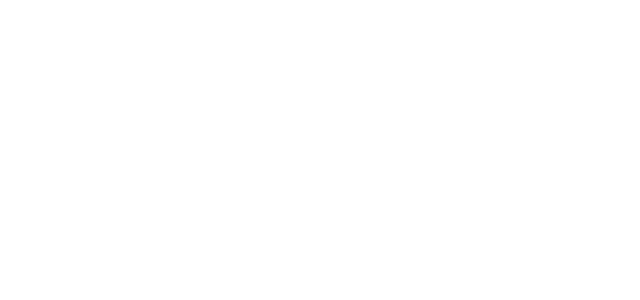
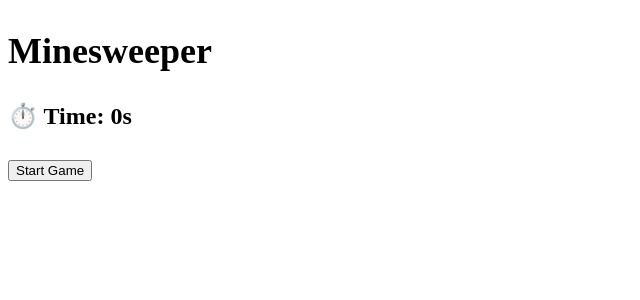
Before and after one commit to Joseph-Hansel/group-9-minesweeper, a React (Vite) app in the folder minesweeper/: page / in a window 1280 px wide. Shown: the top 300 px of the page, without its empty margins (0-640 px from the left). Built offline with nearby package versions, Linux system fonts and the light colour scheme.

Commit message:
feat: add game timer using useEffect and setInterval

```diff
--- a/minesweeper/src/App.jsx
+++ b/minesweeper/src/App.jsx
@@ -1,12 +1,45 @@
-import { useState } from 'react'
+import { useEffect, useState } from "react";
 
-function App() {
+function Game() {
+  const [secondsElapsed, setSecondsElapsed] = useState(0);
+  const [isGameActive, setIsGameActive] = useState(false);
+
+
+  useEffect(() => {
+    let timer;
+    if (isGameActive) {
+      timer = setInterval(() => {
+        setSecondsElapsed(prev => prev + 1);
+      }, 1000);
+    }
+
+
+    return () => clearInterval(timer);
+  }, [isGameActive]);
+
+
+  const startGame = () => {
+    setSecondsElapsed(0);
+    setIsGameActive(true);
+
+  };
+
+
+  const endGame = () => {
+    setIsGameActive(false);
+  };
 
   return (
     <div>
+      <div className="game-header">
+        <h2>Minesweeper</h2>
+        <p>⏱️ Time: {secondsElapsed}s</p>
+        <button onClick={startGame}>Start Game</button>
+      </div>
+
 
     </div>
   );
-};
+}
 
-export default App
+export default Game;
```
